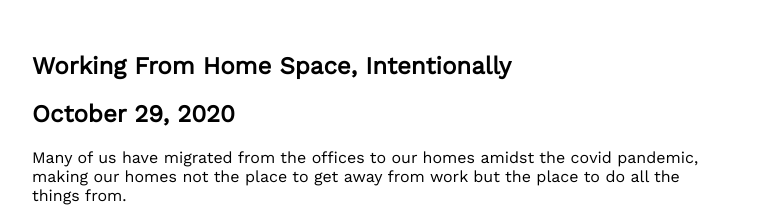
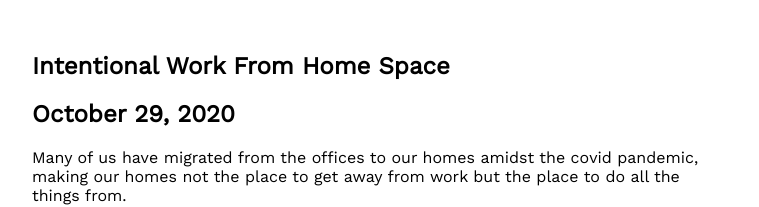
Before and after one commit to catherine-siller/catherine-siller-website, a Gatsby site: page /intentional-work-from-home-space in a window 1280 px wide. Shown: the top 207 px of the page, without its empty margins (258-1017 px from the left). Built offline with nearby package versions, Linux system fonts and the light colour scheme; Gatsby itself is replaced by a stand-in of ours.

Commit message:
Update Blog “work-from-home-space-cute-and-intentional”

```diff
--- a/blog/work-from-home-space-cute-and-intentional.md
+++ b/blog/work-from-home-space-cute-and-intentional.md
@@ -1,7 +1,7 @@
 ---
 path: /intentional-work-from-home-space
 date: 2020-10-29T01:46:27.689Z
-title: 'Working From Home Space, Intentionally'
+title: Intentional Work From Home Space
 ---
 Many of us have migrated from the offices to our homes amidst the covid pandemic, making our homes not the place to get away from work but the place to do all the things from.
 
```
